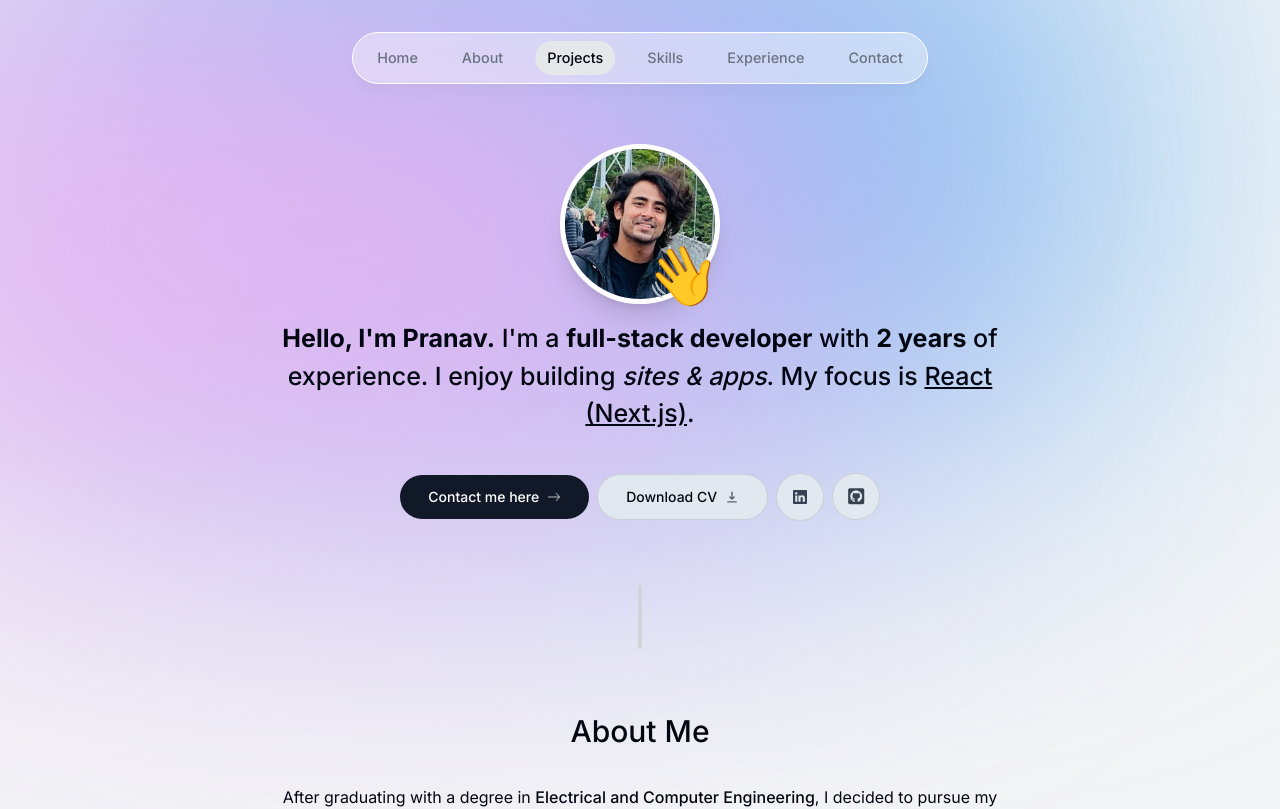
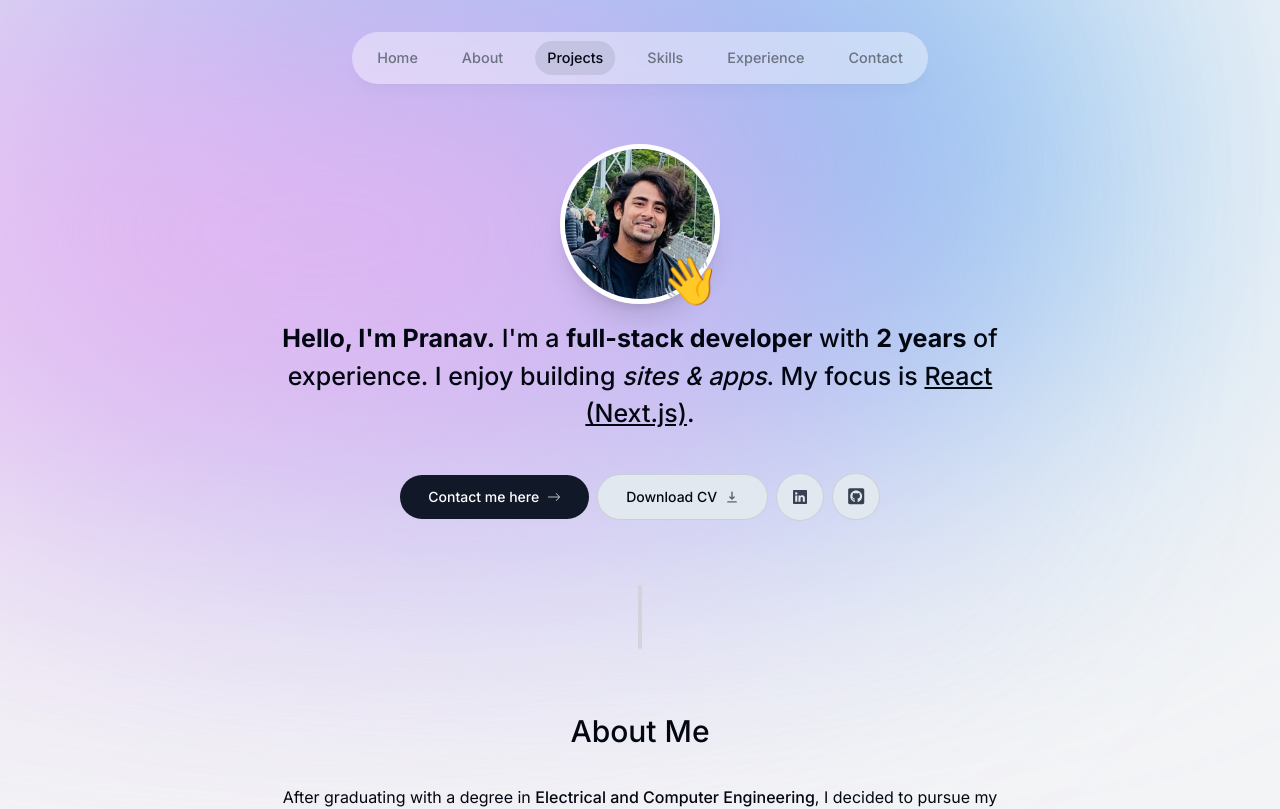
Before and after one commit to pranav-k-jha/portfolio, a Next.js app: page / in a window 1280 px wide. Shown: the top 809 px of the page. Built offline with nearby package versions, Linux system fonts and the light colour scheme.

Commit message:
updated nav bar

```diff
--- a/components/header.tsx
+++ b/components/header.tsx
@@ -13,7 +13,7 @@ export default function Header() {
     <header className="z-[999] relative">
       <motion.div
         className="fixed top-0 left-1/2 h-[4.5rem] w-4/5 rounded-full mt-2 border
-        border-white border-opacity-2 bg-white bg-opacity-40 shadow-lg shadow-black/[0.03]
+        border-white border-opacity-0 bg-white bg-opacity-40 shadow-lg shadow-black/[0.03]
         backdrop-blur-[0.4rem] sm:top-6 sm:h-[3.25rem] sm:w-[36rem] sm:rounded-full"
         initial={{ y: -100, x: "-50%", opacity: 0 }}
         animate={{ y: 0, x: "-50%", opacity: 1 }}
@@ -41,7 +41,7 @@ export default function Header() {
                 {link.name}
                 {link.name === activeSection && (
                   <motion.span
-                    className="bg-gray-200 rounded-full absolute inset-0 -z-10"
+                    className="bg-gray-800 bg-opacity-10 rounded-full absolute inset-0 -z-10"
                     layoutId="activeSection"
                     transition={{
                       type: "spring",
--- a/components/intro.tsx
+++ b/components/intro.tsx
@@ -37,7 +37,7 @@ export default function Intro() {
             />
           </motion.div>
           <motion.span
-            className="absolute bottom-0 right-0 text-6xl max-sm:text-3xl"
+            className="absolute bottom-0 right-0 text-5xl max-sm:text-3xl"
             initial={{ opacity: 0, scale: 0 }}
             animate={{ opacity: 1, scale: 1 }}
             transition={{
```
